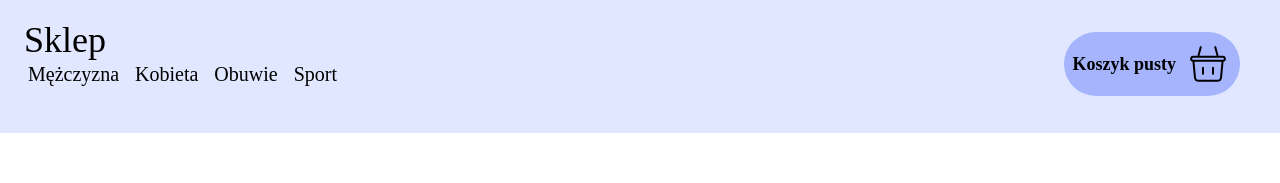
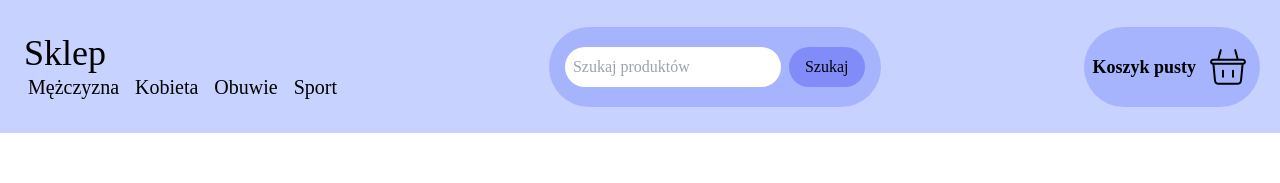
Before and after one commit to pilif139/react-shop-app, a React (Vite) app: page /react-shop-app/item-shop in a window 1280 px wide. Shown: the top 183 px of the page. Built offline with nearby package versions, Linux system fonts and the light colour scheme; a web font is replaced by a local one.

Commit message:
search function

```diff
--- a/src/components/Header.tsx
+++ b/src/components/Header.tsx
@@ -3,6 +3,7 @@ import { Link } from "react-router-dom";
 import { CiShoppingBasket } from "react-icons/ci";
 import { useShoppingCart } from "./useShoppingCart";
 import {Category} from '../App'
+import Search from "./Search.tsx";
 
 interface Props{
     title: string;
@@ -13,20 +14,25 @@ function Header({title, categories}:Props) {
     const {fullPrice} = useShoppingCart();
 
     return (
-        <header className=" bg-indigo-100  w-full h-1/6 p-5 transition-colors hover:bg-indigo-200 sticky top-0">
+        <header className="flex justify-between items-center bg-indigo-100  w-full h-1/6 p-5 transition-colors hover:bg-indigo-200 sticky top-0">
+          <div>
             <h1 className="flex w-min p-2 pl-0 text-5xl md:text-4xl sm:p-0 ml-1 hover:bg-indigo-300 transition-colors rounded-xl cursor-pointer">
-                <Link to='/react-shop-app/'>
-                    {title}
-                </Link>
+              <Link to='/react-shop-app/'>
+                {title}
+              </Link>
             </h1>
             <nav className="flex">
-                {categories.map((category,id)=><DropdownMenu key={id} name={category.name} tag={category.tag} subcategories={category.subcategories}></DropdownMenu>)}
+              {categories.map((category, id) => <DropdownMenu key={id} name={category.name} tag={category.tag} subcategories={category.subcategories}></DropdownMenu>)}
             </nav>
-            <Link to="/react-shop-app/shopping-cart" className="fixed right-10 top-8 flex items-center space-x-2 bg-indigo-300 hover:bg-indigo-400 hover:shadow-2xl p-2 rounded-full transition-all">
-                <p className="text-lg font-semibold">{fullPrice === 0 ? "Koszyk pusty" : fullPrice+"zł"}</p>
-                <CiShoppingBasket className="text-5xl" />
-            </Link>
+          </div>
+          <Search/>
+          <Link to="/react-shop-app/shopping-cart"
+                className="flex items-center space-x-2 bg-indigo-300 hover:bg-indigo-400 hover:shadow-2xl p-2 rounded-full transition-all h-min py-4">
+            <p className="text-lg font-semibold">{fullPrice === 0 ? "Koszyk pusty" : fullPrice + "zł"}</p>
+            <CiShoppingBasket className="text-5xl"/>
+          </Link>
         </header>
     )
 }
+
 export default Header
--- a/src/components/ItemShop.tsx
+++ b/src/components/ItemShop.tsx
@@ -45,6 +45,7 @@ export default function ItemShop() {
     const searchParams = new URLSearchParams(location.search);
     const tag = searchParams.get('tag');
     const subcategory = searchParams.get('subcategory');
+    const search = searchParams.get('search');
     if(tag && subcategory){
         filteredProducts = products.filter(
         (product) => product.tag.includes(tag) && product.name.includes(subcategory)
@@ -54,6 +55,11 @@ export default function ItemShop() {
         filteredProducts = products.filter(
         (product) => product.tag.includes(tag)
         );
+    }
+    else if(search){
+      filteredProducts = products.filter(
+          (product) => product.name.toLowerCase().includes(search.toLowerCase()) || product.tag.toLowerCase().includes(search.toLowerCase())
+      );
     }
 
   return (
--- /dev/null
+++ b/src/components/Search.tsx
@@ -0,0 +1,17 @@
+import {useRef, useState} from "react";
+import {useNavigate} from "react-router-dom";
+
+export default function Search() {
+  const divRef = useRef<HTMLDivElement>(null)
+  const [search, setSearch] = useState<string>('');
+  const navigate = useNavigate();
+
+  return (
+      <div ref={divRef} className="flex items-center space-x-2 bg-indigo-300 hover:bg-indigo-400 hover:shadow-2xl p-4 py-5 rounded-full transition-all h-min">
+        <input type="text" className="p-2 rounded-full focus:outline-none focus:placeholder-black transition-colors" placeholder="Szukaj produktów" value={search} onChange={(e)=>setSearch(e.target.value)}
+         onFocus={()=>divRef.current?.classList.add('bg-indigo-400')} onBlur={()=>divRef.current?.classList.remove('bg-indigo-400')}
+        />
+        <button className="bg-indigo-400 hover:bg-indigo-500 hover:text-white transition-colors p-2 px-4 rounded-full" onClick={()=>navigate(`/react-shop-app/item-shop?search=${search}`)}>Szukaj</button>
+      </div>
+  );
+}
--- a/tailwind.config.js
+++ b/tailwind.config.js
@@ -10,5 +10,10 @@ export default {
       'radio-canada-big': ['"Radio Canada Big"']
     }
   },
+  variants: {
+    extend: {
+      placeholderColor: ['active', 'focus'],
+    },
+  },
   plugins: [],
 }
```
